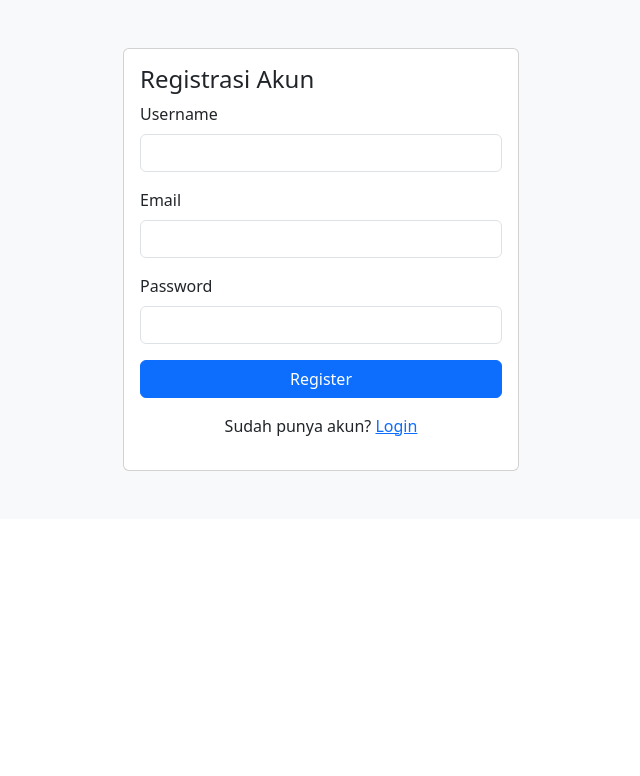
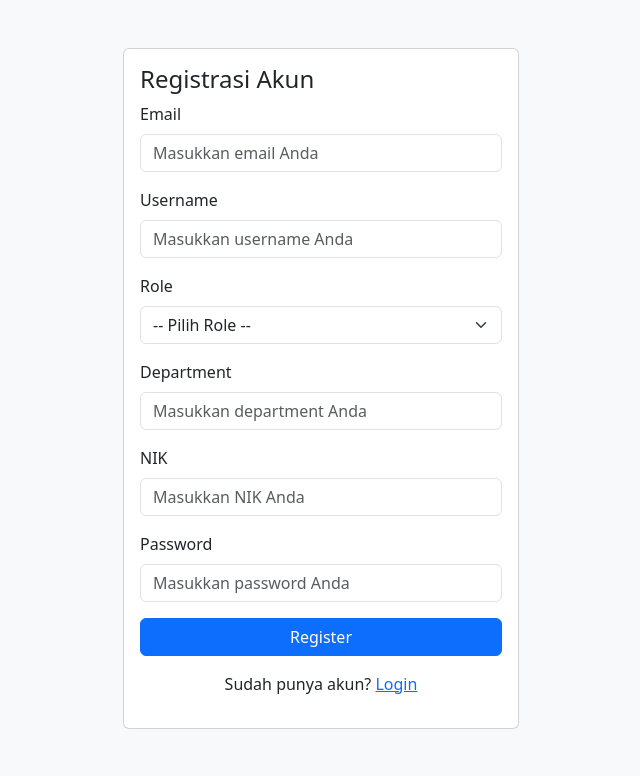
Before and after one commit to zza-raa/Sistem-Informasi-Pelaporan-dan-Monitoring-Kondisi-tidak-Aman-di-Lingkungan-Kerja, a PHP site: page /register.php in a window 1280 px wide. Shown: the top 776 px of the page, without its empty margins (319-959 px from the left). Run offline with PHP 8.4, Linux system fonts and the light colour scheme.

Commit message:
nambah register dan login

```diff
--- a/register.php
+++ b/register.php
@@ -1,3 +1,37 @@
+<?php
+    require 'connection.php';
+
+    $error = "";
+
+    if(isset($_POST["register"])) {
+        $username = mysqli_real_escape_string($conn, trim($_POST["username"]));
+        $email = mysqli_real_escape_string($conn, trim($_POST["email"]));
+        $phone = mysqli_real_escape_string($conn, trim($_POST["phone"]));
+        $cek_password = $_POST["password"];
+
+        if (strlen($_POST["password"]) < 8){
+            $error = "Password minimal 8 karakter.";
+        } else {
+            $cek_usn = mysqli_query($conn, "SELECT id FROM users WHERE name ='$username' OR email = '$email'");
+
+            if(mysqli_num_rows($cek_usn) > 0) {
+                $error = "Username sudah digunakan.";
+            } else {
+                $password = password_hash($cek_password, PASSWORD_DEFAULT);
+
+                $insert = mysqli_query($conn, "INSERT INTO user (email, name, password, phone) VALUES ('$email', '$username', '$password', '$phone')");
+
+                if($insert) {
+                    header("Location: login.php?status=success");
+                    exit;
+                } else {
+                    $error = "Registrasi gagal. coba lagi.";
+                }
+            }
+        }
+    }
+?>
+
 <!DOCTYPE html>
 <html lang="en">
 <head>
@@ -14,16 +48,32 @@
                     <h4>Registrasi Akun</h4>
                     <form method="POST">
                         <div class="mb-3">
-                            <label class="form-label">Username</label>
-                            <input type="text" name="username" class="form-control" required>
+                            <label class="form-label">Email</label>
+                            <input type="email" name="email" class="form-control" placeholder="Masukkan email Anda" required>
                         </div>
                         <div class="mb-3">
-                            <label class="form-label">Email</label>
-                            <input type="email" name="email" class="form-control" required>
+                            <label class="form-label">Username</label>
+                            <input type="text" name="username" class="form-control" placeholder="Masukkan username Anda" required>
+                        </div>
+                        <div class="mb-3">
+                            <label class="form-label">Role</label>
+                            <select name="role_id" class="form-select" required>
+                                <option value="" selected disabled>-- Pilih Role --</option>
+                                <option value="1">Admin</option>
+                                <option value="2">Karyawan</option>
+                            </select>
+                        </div>
+                        <div class="mb-3">
+                            <label class="form-label">Department</label>
+                            <input type="text" name="username" class="form-control" placeholder="Masukkan department Anda" required>
+                        </div>
+                        <div class="mb-3">
+                            <label class="form-label">NIK</label>
+                            <input type="text" name="username" class="form-control" placeholder="Masukkan NIK Anda" required>
                         </div>
                         <div class="mb-3">
                             <label class="form-label">Password</label>
-                            <input type="password" name="password" class="form-control" required>
+                            <input type="password" name="password" class="form-control" placeholder="Masukkan password Anda" required>
                         </div>
 
                         <button type="submit" name="register" class="mb-3 btn btn-primary w-100">Register</button>
```
Also changed, not shown: admin/dashboardAdmin.php (+11 -0 lines), halamanAwal.php (+26 -0 lines), karyawan/dashboardKaryawan.php (+13 -0 lines), login.php (+41 -4 lines), connection.php (renamed from koneksi.php).
